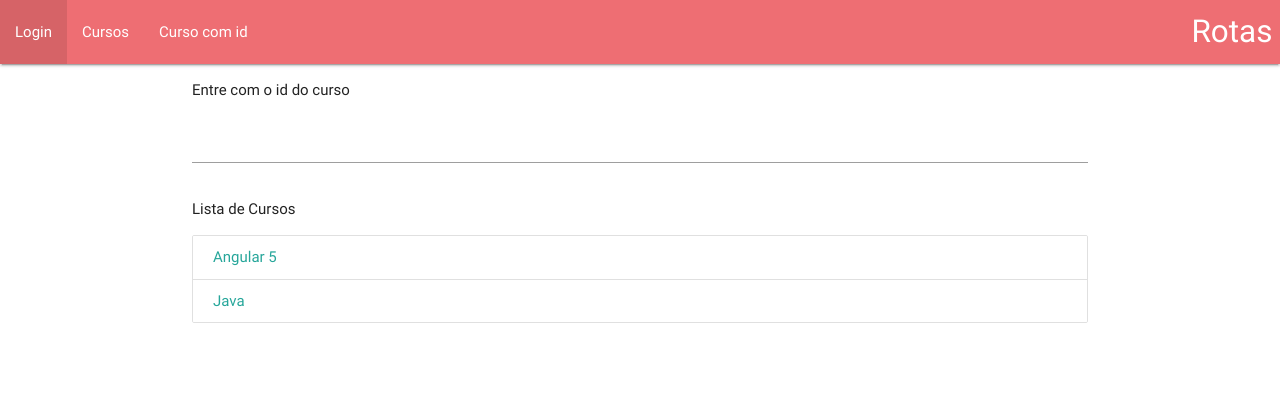
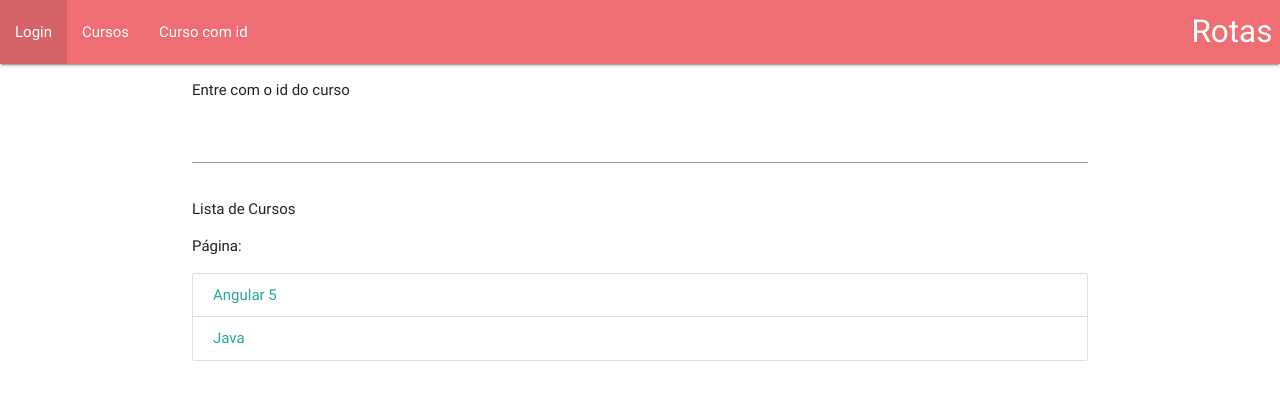
Before and after one commit to iarlenaquiles/rotas-angular4, an Angular app: page /cursos in a window 1280 px wide. Shown: the top 400 px of the page. Built offline with nearby package versions, Linux system fonts and the light colour scheme.

Commit message:
Mostrando o numero da pagina

```diff
--- a/src/app/cursos/cursos.component.html
+++ b/src/app/cursos/cursos.component.html
@@ -2,6 +2,7 @@
   Lista de Cursos
 </p>
 
+<p>Página: {{ pagina }} </p>
 <div class="collection">
     <a href="#!" class="collection-item"
     *ngFor="let curso of cursos"
```
